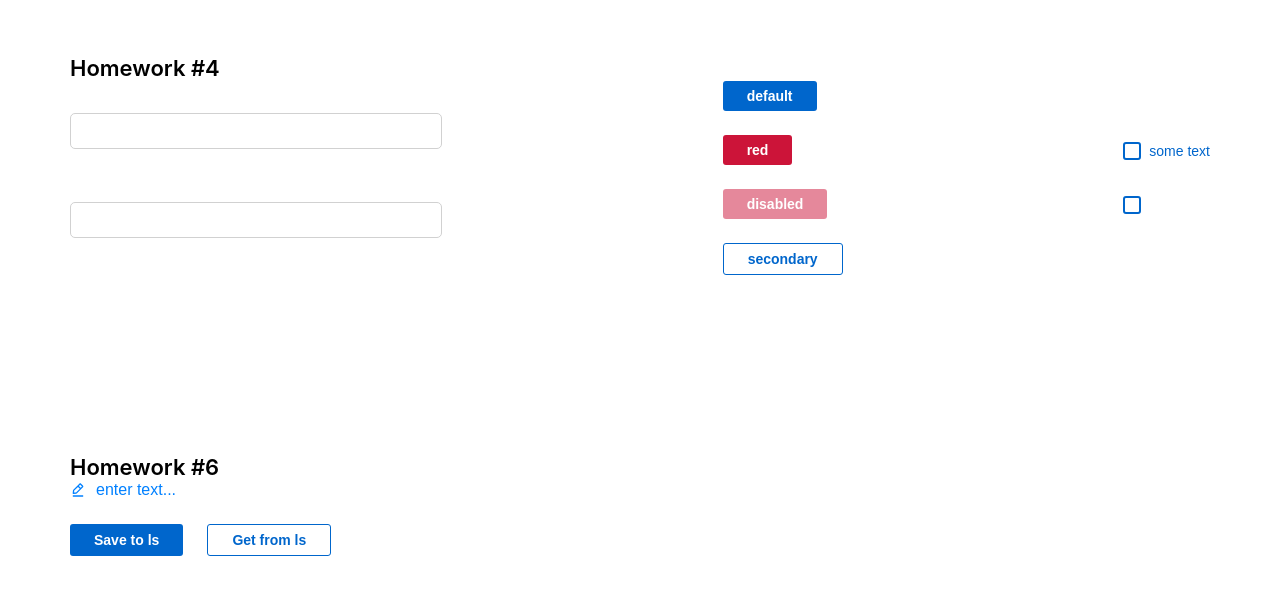
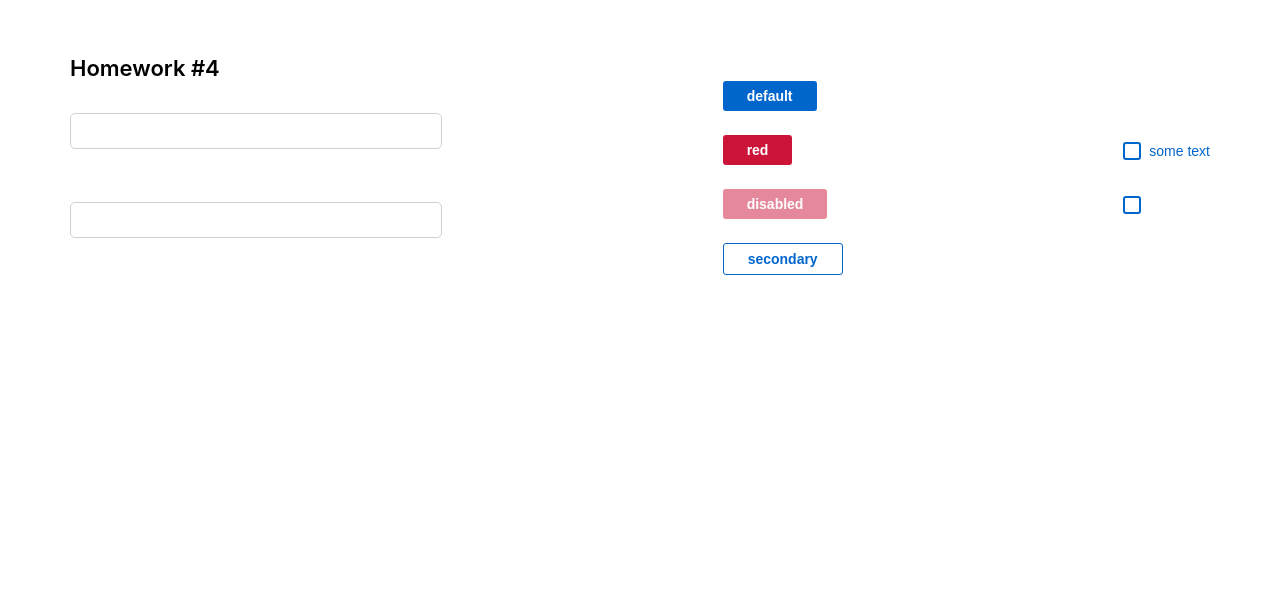
Before and after one commit to Ivansa71/HW3sprint, a React (Create React App) app: page /#/pre-junior in a window 1280 px wide. Shown: the part 1142-1737 px from the top of the page. After the commit the page ends 1596 px from the top, so only its background shows below. Built offline with nearby package versions, Linux system fonts and the light colour scheme.

Commit message:
commit HW6

```diff
--- a/src/s1-main/App.tsx
+++ b/src/s1-main/App.tsx
@@ -18,7 +18,6 @@ function App() {
 
             {/*при выполнении дз 5 и более - закомментировать здесь дз 1-4, так как они есть внутри дз 5*/}
             <HW5/>
-            <HW6/>
         </div>
     )
 }
--- a/src/s2-homeworks/hw05/pages/Junior.tsx
+++ b/src/s2-homeworks/hw05/pages/Junior.tsx
@@ -1,4 +1,5 @@
 import React from 'react'
+import HW6 from "../../hw06/HW6";
 // import HW6 from '../../hw06/HW6'
 // import HW7 from '../../hw07/HW7'
 // import HW8 from '../../hw08/HW8'
@@ -7,7 +8,7 @@ import React from 'react'
 function Junior() {
     return (
         <div id={'hw5-page-junior'}>
-            {/*<HW6 />*/}
+            <HW6 />
             {/*<HW7 />*/}
             {/*<HW8 />*/}
             {/*<HW9 />*/}
```
